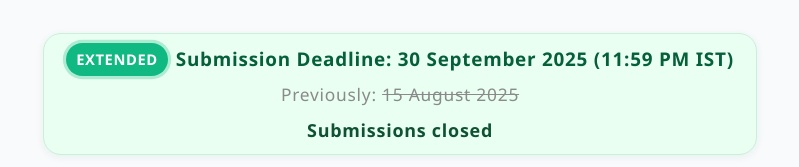
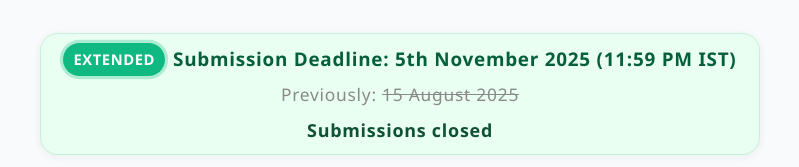
Before and after one commit to jk-verma/fbtc2025-cfc, a plain HTML site: page index.html in a window 1280 px wide. Shown: the part 150-317 px from the top of the page, 240-1039 px from the left. Drawn offline with Linux system fonts and the light colour scheme.

Commit message:
Update index.html

```diff
--- a/index.html
+++ b/index.html
@@ -108,7 +108,7 @@
     <div class="highlight-deadline deadline-extended" aria-live="polite">
       <span class="extended-badge">
         <span class="pill" aria-hidden="true">EXTENDED</span>
-        <span>Submission Deadline: <span id="new-deadline-text">30 September 2025 (11:59 PM IST)</span></span>
+        <span>Submission Deadline: <span id="new-deadline-text">5th November 2025 (11:59 PM IST)</span></span>
       </span>
       <span class="previous-date">Previously: <s>15 August 2025</s></span>
       <span id="countdown" class="countdown" title="Time remaining to submit"></span>
```
